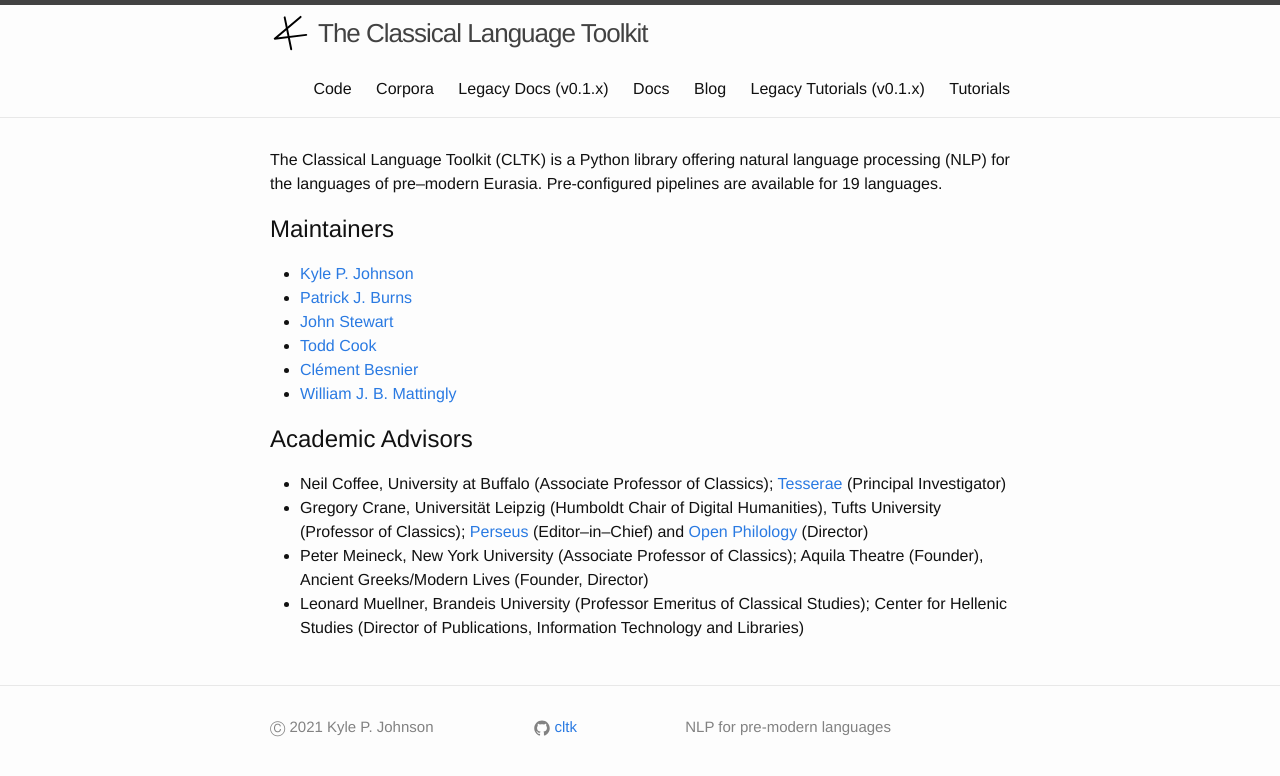
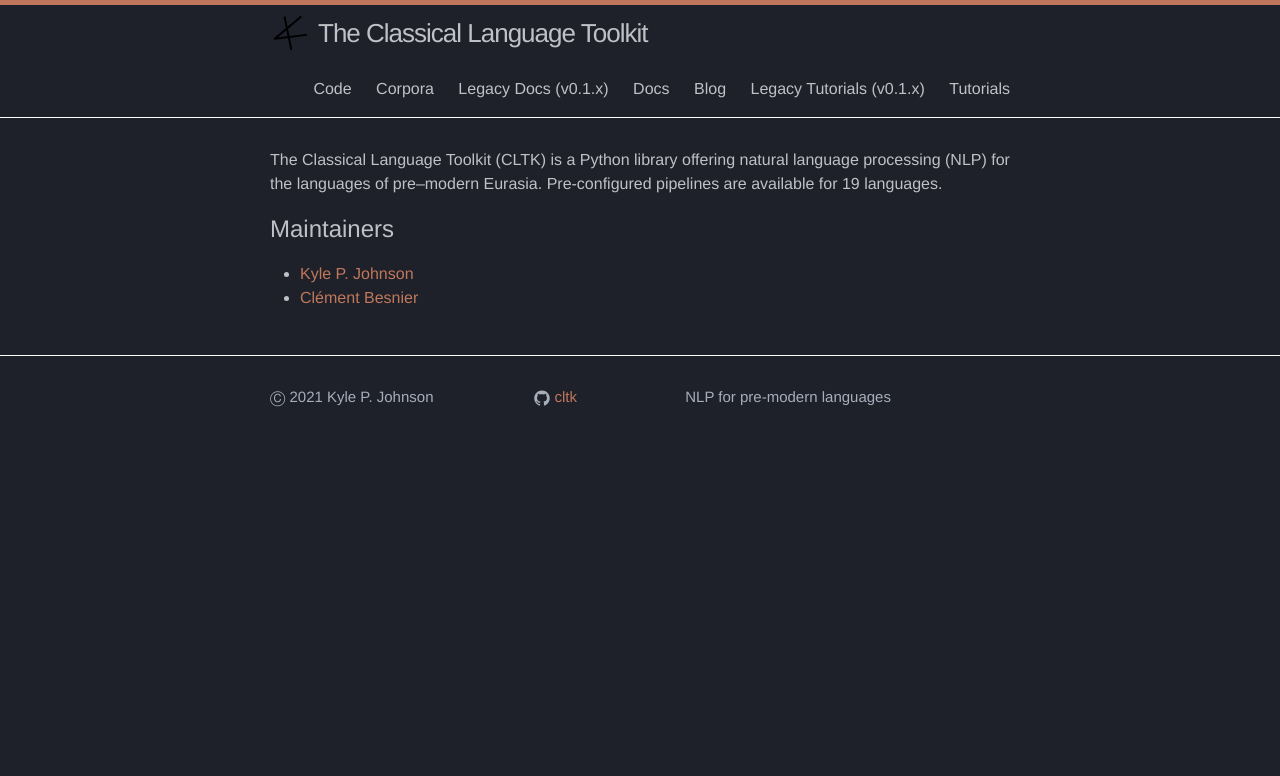
Before and after one commit to cltk/cltk.github.io, a Jekyll site: the page built from index.md, in a window 1280 px wide. Shown: the top 776 px of the page. Built offline with Jekyll 4.4.1, drawn with Linux system fonts in a browser that asks for light colours.

Commit message:
change to darkmode, update colors

```diff
--- a/_sass/_base.scss
+++ b/_sass/_base.scss
@@ -21,6 +21,7 @@
     color: $text-color;
     background-color: $background-color;
     -webkit-text-size-adjust: 100%;
+    color-scheme: dark;
 }
 
 
@@ -97,7 +98,7 @@
     }
 
     &:hover {
-        color: $text-color;
+        color: $accent-color;
         text-decoration: underline;
     }
 }
--- a/_sass/_layout.scss
+++ b/_sass/_layout.scss
@@ -2,7 +2,7 @@
  * Site header
  */
 .site-header {
-    border-top: 5px solid $grey-color-dark;
+    border-top: 5px solid $brand-color;
     border-bottom: 1px solid $grey-color-light;
     min-height: 56px;
 
@@ -19,7 +19,7 @@
 
     &,
     &:visited {
-        color: $grey-color-dark;
+        color: $text-color;
     }
 }
 
@@ -64,7 +64,7 @@
                 height: 15px;
 
                 path {
-                    fill: $grey-color-dark;
+                    fill: $text-color;
                 }
             }
         }
--- a/_sass/_syntax-highlighting.scss
+++ b/_sass/_syntax-highlighting.scss
@@ -2,7 +2,8 @@
  * Syntax highlighting styles
  */
 .highlight {
-    background: #fff;
+    background: hsl(225, 15%, 18%);
+    color: $text-color;
     @extend %vertical-rhythm;
 
     .c     { color: #998; font-style: italic } // Comment
--- a/css/main.scss
+++ b/css/main.scss
@@ -17,11 +17,12 @@
 
 $spacing-unit:     30px;
 
-$text-color:       #111;
-$background-color: #fdfdfd;
-$brand-color:      #2a7ae2;
+$text-color:       #E2E4E9D1; // Semi-opaque light text (docs slate vibe)
+$background-color: hsl(225, 15%, 14%); // Material "slate" background
+$brand-color:      #c1775c; // Match docs primary (brown)
+$accent-color:     #00bad6; // Match docs accent (cyan)
 
-$grey-color:       #828282;
+$grey-color:       #A6ADBB; // Muted grey suitable for dark background
 $grey-color-light: lighten($grey-color, 40%);
 $grey-color-dark:  darken($grey-color, 25%);
 
--- a/index.md
+++ b/index.md
@@ -7,16 +7,4 @@
 ## Maintainers
 
 * [Kyle P. Johnson](https://github.com/kylepjohnson)
-* [Patrick J. Burns](https://github.com/diyclassics)
-* [John Stewart](https://github.com/free-variation)
-* [Todd Cook](https://github.com/todd-cook)
 * [Clément Besnier](https://github.com/clemsciences)
-* [William J. B. Mattingly](https://github.com/wjbmattingly)
-
-
-## Academic Advisors
-
-* Neil Coffee, University at Buffalo (Associate Professor of Classics); [Tesserae](http://tesserae.caset.buffalo.edu/) (Principal Investigator)
-* Gregory Crane, Universität Leipzig (Humboldt Chair of Digital Humanities), Tufts University (Professor of Classics); [Perseus](http://www.perseus.tufts.edu/hopper/collections) (Editor–in–Chief) and [Open Philology](http://www.dh.uni-leipzig.de/wo/open-philology-project/) (Director)
-* Peter Meineck, New York University (Associate Professor of Classics); Aquila Theatre (Founder), Ancient Greeks/Modern Lives (Founder, Director)
-* Leonard Muellner, Brandeis University (Professor Emeritus of Classical Studies); Center for Hellenic Studies (Director of Publications, Information Technology and Libraries)
```
